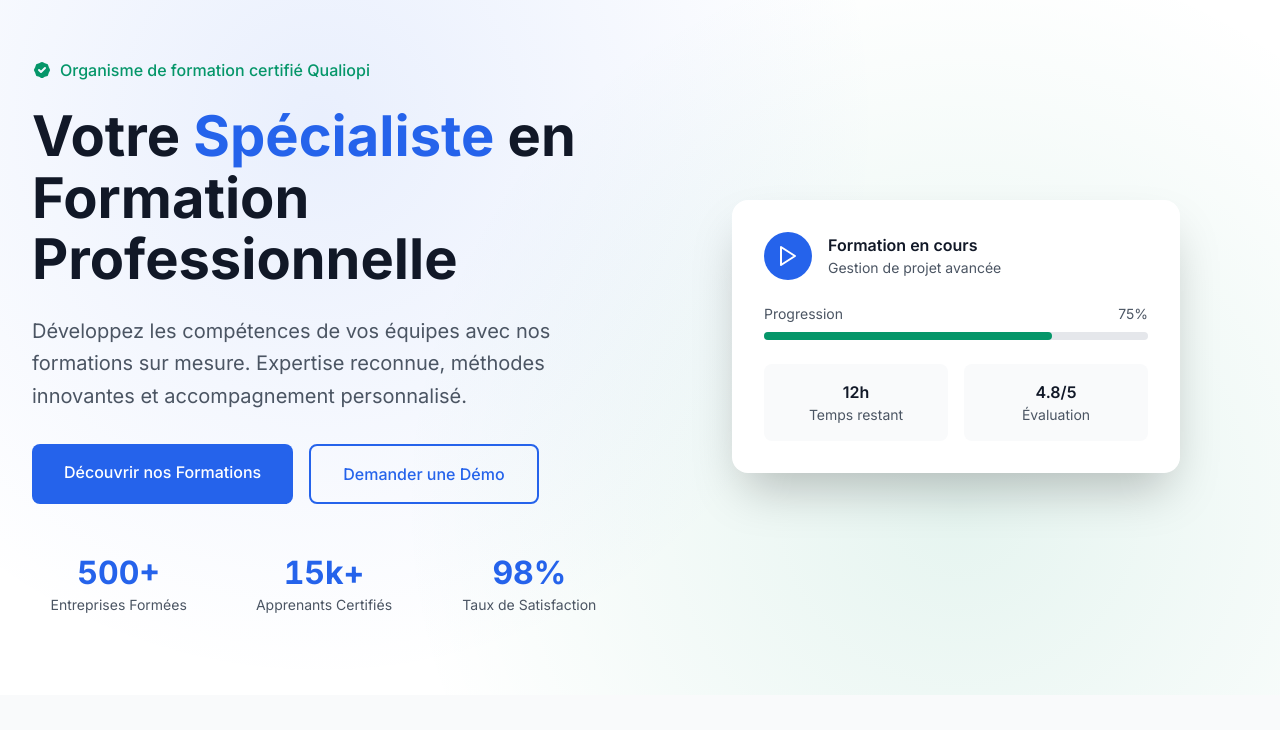
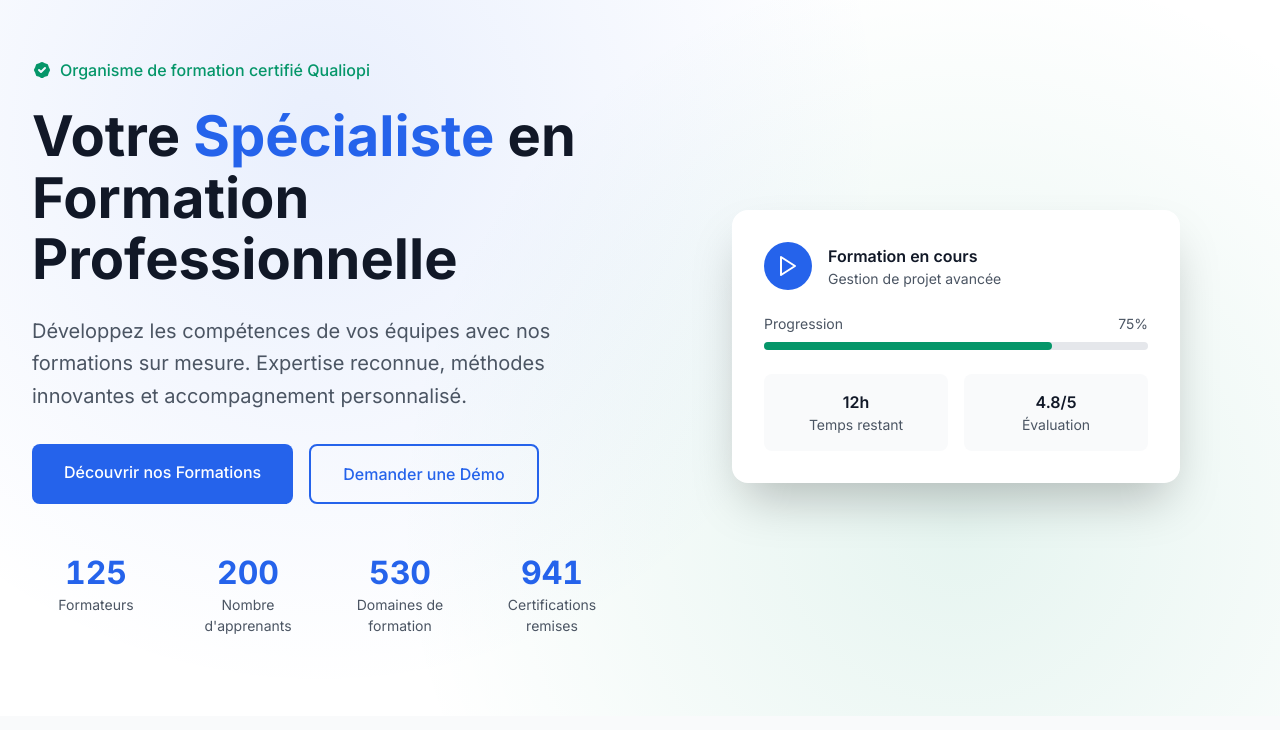
Before and after one commit to YacineB2/HELLOFORMA, a website: page index.html in a window 1280 px wide. Shown: the part 70-800 px from the top of the page. Drawn offline with nearby package versions, Linux system fonts and the light colour scheme.

Commit message:
Mise à jour des statistiques : 125 Formateurs, 200 Apprenants, 530 Domaines, 941 Certifications

```diff
--- a/index.html
+++ b/index.html
@@ -169,18 +169,22 @@
                     </div>
 
                     <!-- Quick Stats -->
-                    <div class="grid grid-cols-3 gap-8">
+                    <div class="grid grid-cols-4 gap-6">
                         <div class="text-center">
-                            <div class="text-h2 font-bold text-helloforma-blue stats-counter">500+</div>
-                            <div class="text-small text-gray-600">Entreprises Formées</div>
+                            <div class="text-h2 font-bold text-helloforma-blue stats-counter">125</div>
+                            <div class="text-small text-gray-600">Formateurs</div>
                         </div>
                         <div class="text-center">
-                            <div class="text-h2 font-bold text-helloforma-blue stats-counter">15k+</div>
-                            <div class="text-small text-gray-600">Apprenants Certifiés</div>
+                            <div class="text-h2 font-bold text-helloforma-blue stats-counter">200</div>
+                            <div class="text-small text-gray-600">Nombre d'apprenants</div>
                         </div>
                         <div class="text-center">
-                            <div class="text-h2 font-bold text-helloforma-blue stats-counter">98%</div>
-                            <div class="text-small text-gray-600">Taux de Satisfaction</div>
+                            <div class="text-h2 font-bold text-helloforma-blue stats-counter">530</div>
+                            <div class="text-small text-gray-600">Domaines de formation</div>
+                        </div>
+                        <div class="text-center">
+                            <div class="text-h2 font-bold text-helloforma-blue stats-counter">941</div>
+                            <div class="text-small text-gray-600">Certifications remises</div>
                         </div>
                     </div>
                 </div>
```
